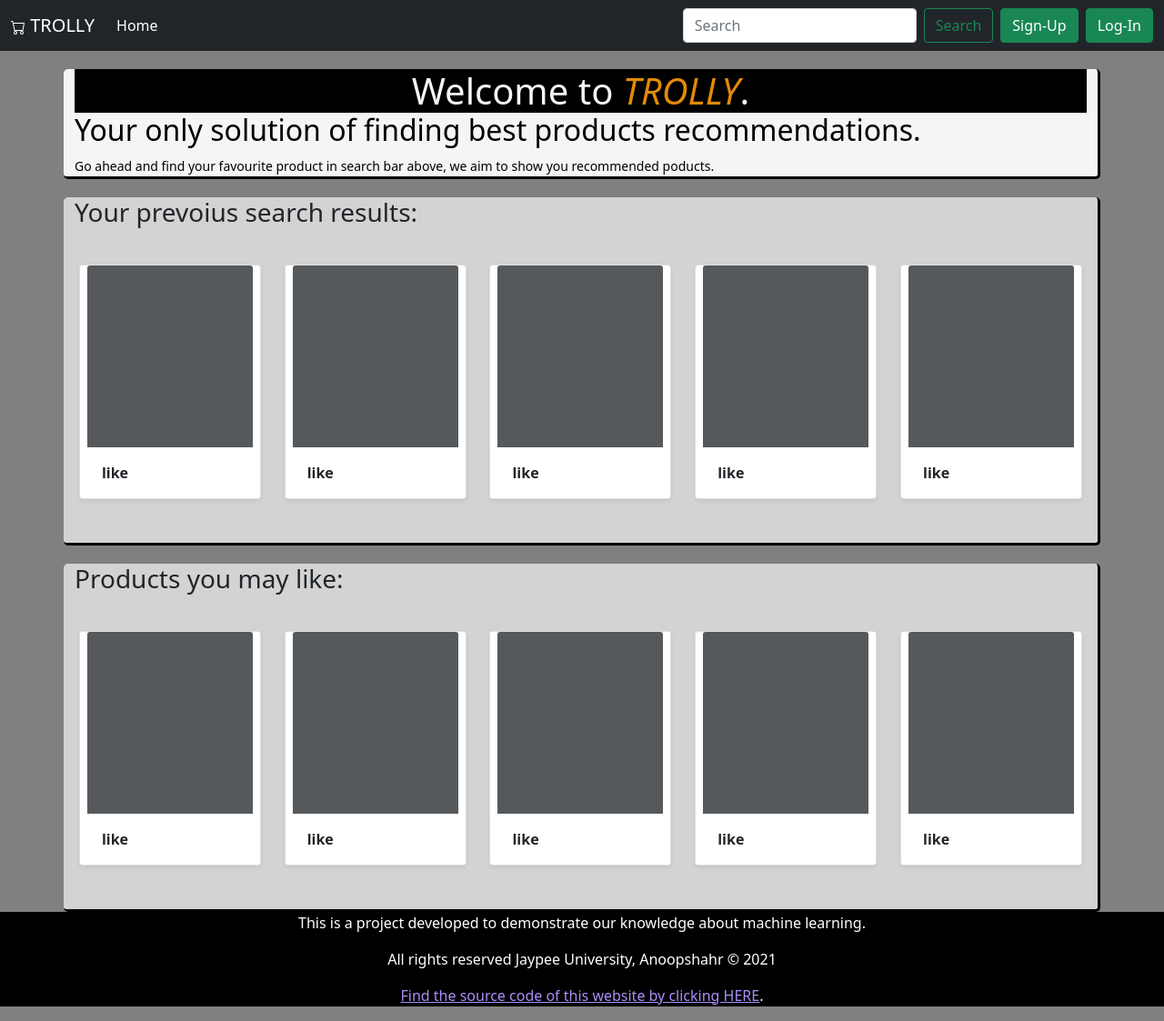
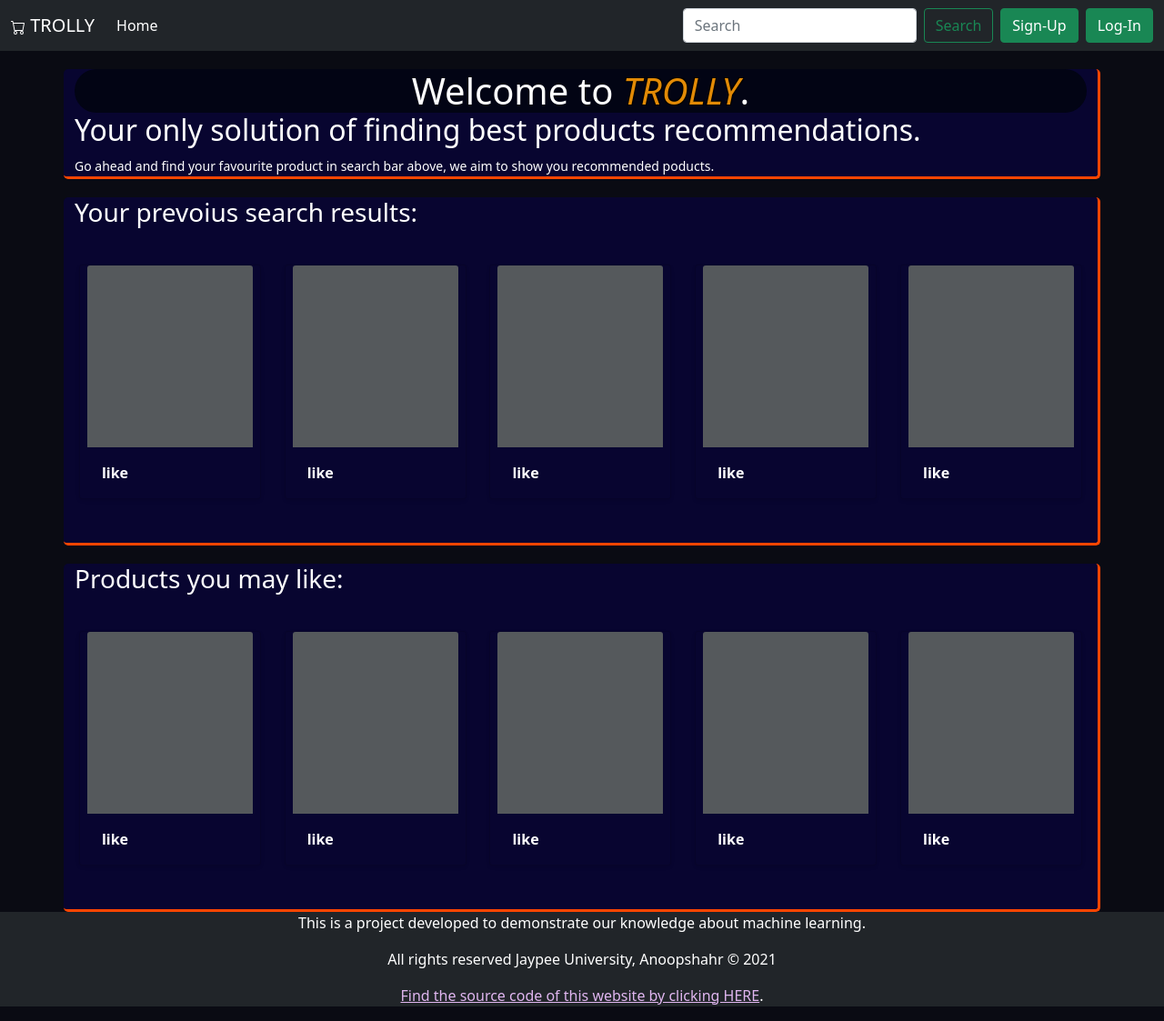
Before and after one commit to rajat-rg/product-recommendation-engine, a Django app: page / in a window 1280 px wide. Shown: the whole page at 91% size. Run offline with Django 3.2, Linux system fonts and the light colour scheme.

Commit message:
front end color modified

```diff
--- a/static/index.css
+++ b/static/index.css
@@ -1,22 +1,24 @@
 body{
     margin: 0;
     padding: 0;
-    background: grey;
+    background: #0a0b13;
   }
   .css {
-    background-color: whitesmoke;
+    background-color: #080530;
+    /* #0a0b13 */
     margin-top: 20px;
     border-radius: 5px;
-    color: rgb(0, 0, 0);
-    border-bottom: rgb(0, 0, 0) solid 3px;
-    border-right: black solid 3px;
+    color: white;
+    border-bottom: orangered solid 3px;
+    border-right: orangered solid 3px;
   }
   .css h1 {
     text-align: center;
     padding: 0;
     margin: 0;
-    background-color: rgb(0, 0, 0);
-    color: whitesmoke;
+    background-color: rgb(2, 4, 20);
+    color: white;
+    border-radius: 45px;
   }
   .css h1 span {
     color: rgb(226, 138, 6);
@@ -25,15 +27,16 @@ body{
       -1px -1px 0 #000;
   }
   .main {
-    background-color: lightgray;
+    background-color: #080530;
     margin-top: 20px;
     border-radius: 5px;
-    border-bottom: black solid 3px;
-    border-right: black solid 3px;
+    border-bottom: orangered solid 3px;
+    border-right: orangered solid 3px;
+    color: white;
   }
   .footer {
     padding:0;
-    background-color: rgb(0, 0, 0);
+    background-color: #212529;
     color: white;
     text-align: center;
 
@@ -41,10 +44,13 @@ body{
 
   .footer .link a {
     text-decoration: underline;
-    color: rgb(171, 143, 248);
+    color: rgb(224, 182, 240);
     margin-bottom:0;
+    padding-bottom:0;
   }
   .card {
     width: 200px;
     margin: auto;
+    /* color:#080530; */
+    background-color:#080530;
   }
```
